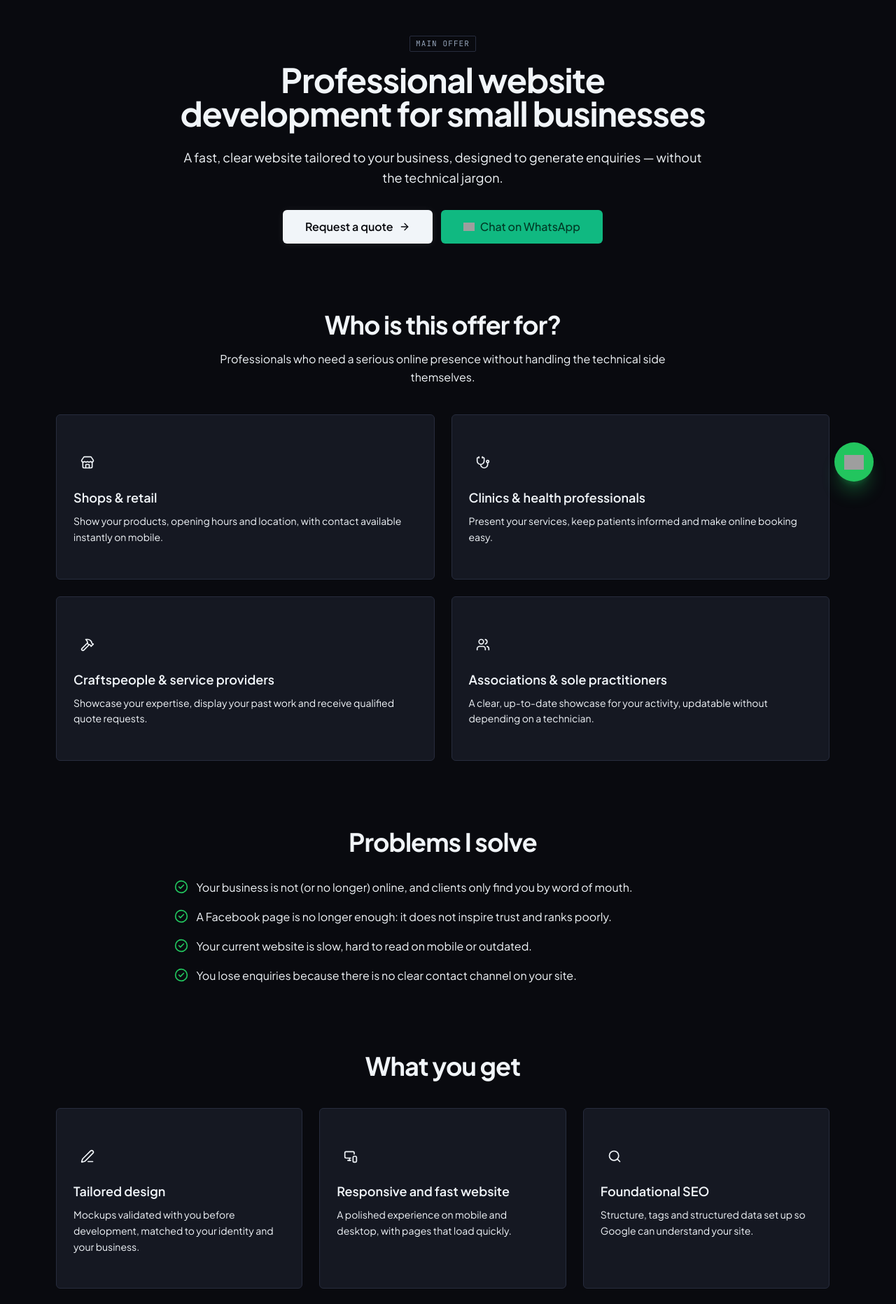
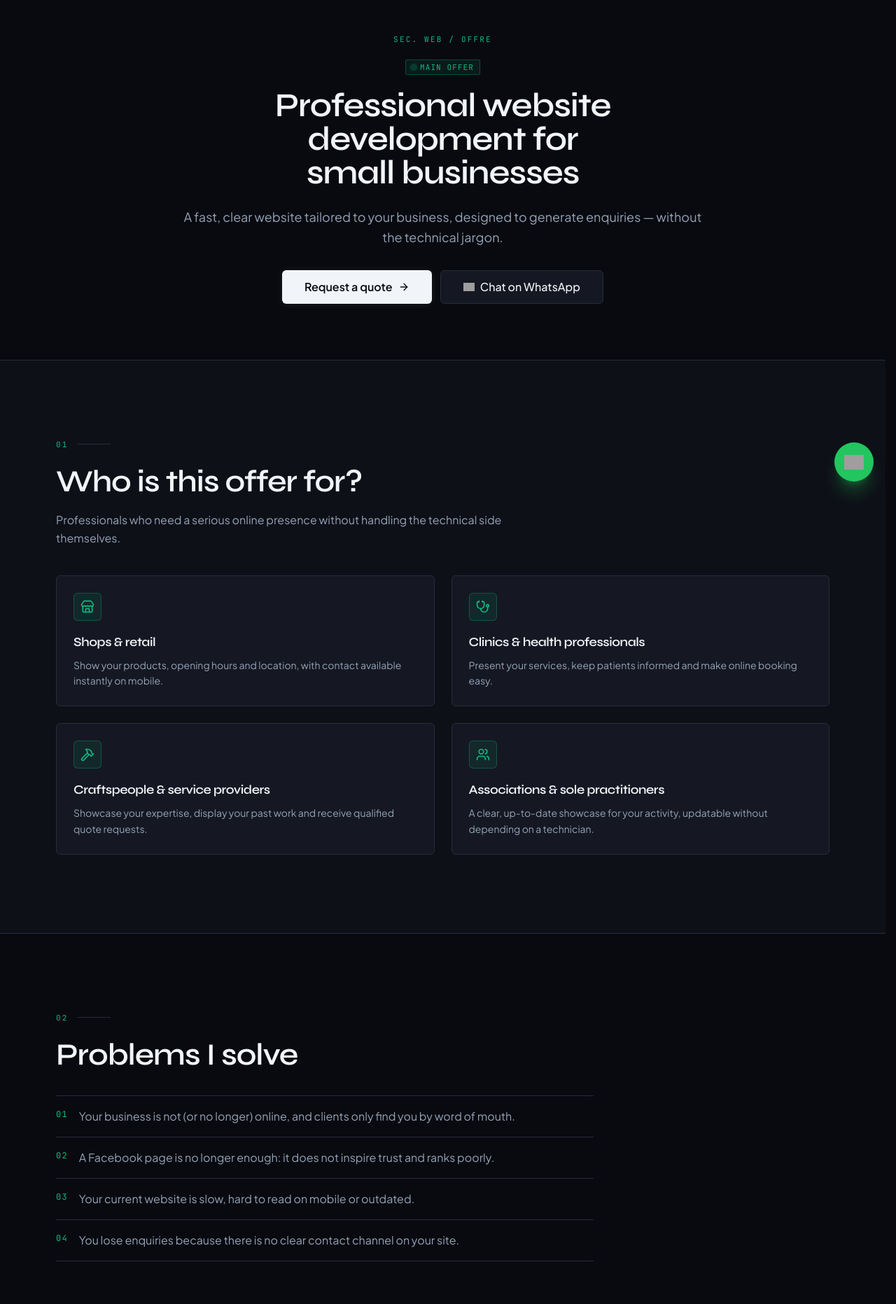
Before and after one commit to SOf1AN3/portfolio-freelance, a Next.js app: page /en/creation-site-web in a window 1280 px wide. Shown: the part 80-1943 px from the top of the page at 70% size. Built offline with nearby package versions, Linux system fonts and the light colour scheme; no server answers; grey boxes are pictures that could not be loaded.

Commit message:
feat(pages): habillage obsidian de la page seo creation-site-web

```diff
--- a/src/app/[locale]/creation-site-web/page.tsx
+++ b/src/app/[locale]/creation-site-web/page.tsx
@@ -4,7 +4,6 @@ import { getTranslations, setRequestLocale } from "next-intl/server";
 import {
   ArrowRight,
   BookOpen,
-  CircleCheck,
   Hammer,
   MonitorSmartphone,
   PenLine,
@@ -21,11 +20,16 @@ import { routing } from "@/i18n/routing";
 import { sectionHref } from "@/lib/anchors";
 import { generateLocaleMetadata } from "@/lib/seo";
 import { whatsappLink } from "@/lib/utils";
+import { Counter } from "@/components/animations/Counter";
+import { Magnetic } from "@/components/animations/Magnetic";
+import { Parallax } from "@/components/animations/Parallax";
+import { Reveal } from "@/components/animations/Reveal";
+import { Stagger, StaggerItem } from "@/components/animations/Stagger";
 import { WhatsappIcon } from "@/components/icons/WhatsappIcon";
 import { FaqSection } from "@/components/sections/FaqSection";
 import { Badge } from "@/components/ui/badge";
 import { Button } from "@/components/ui/button";
-import { Card, CardContent } from "@/components/ui/card";
+import { Card } from "@/components/ui/card";
 import { Container } from "@/components/ui/container";
 
 type Props = {
@@ -47,6 +51,9 @@ const deliverableIcons: LucideIcon[] = [
   Rocket,
   BookOpen,
 ];
+
+/** Index de liste formaté sur deux chiffres : `1` → `01`. */
+const toListIndex = (value: number): string => value.toString().padStart(2, "0");
 
 export function generateStaticParams() {
   return routing.locales.map((locale) => ({ locale }));
@@ -70,29 +77,46 @@ export async function generateMetadata({ params }: Props) {
   });
 }
 
+/**
+ * En-tête de section : reprend la mise en page de `SectionHeader` (index mono
+ * émeraude, titre `font-display`, lead `text-mist`) en y ajoutant l'`id`
+ * attendu par `aria-labelledby` sur la `<section>` — `SectionHeader`
+ * n'accepte pas d'`id`, l'utiliser casserait l'association accessible.
+ */
 function SectionHeading({
   id,
+  index,
   title,
   subtitle,
 }: {
   id: string;
+  index: string;
   title: string;
   subtitle?: string;
 }) {
   return (
-    <div className="mx-auto max-w-2xl text-center">
+    <header className="flex flex-col gap-5">
+      <div className="flex items-center gap-3">
+        <span
+          aria-hidden="true"
+          className="font-mono text-[11px] uppercase tracking-[0.2em] text-emerald"
+        >
+          {index}
+        </span>
+        <span aria-hidden="true" className="h-px w-12 bg-hairline" />
+      </div>
+      <div className="flex flex-col gap-4">
         <h2
           id={id}
-        className="text-balance text-2xl font-bold tracking-tight sm:text-3xl lg:text-4xl"
+          className="font-display text-3xl font-semibold leading-[1.15] tracking-tight text-platinum md:text-4xl lg:text-[2.75rem]"
         >
           {title}
         </h2>
         {subtitle ? (
-        <p className="mt-4 leading-relaxed text-muted-foreground">
-          {subtitle}
-        </p>
+          <p className="max-w-2xl leading-relaxed text-mist">{subtitle}</p>
         ) : null}
       </div>
+    </header>
   );
 }
 
@@ -106,14 +130,26 @@ function CtaButtons({
   waMessage: string;
 }) {
   return (
-    <div className="flex flex-col gap-3 sm:flex-row sm:justify-center">
-      <Button asChild size="lg">
+    <div className="flex flex-col items-center gap-3 sm:flex-row sm:justify-center">
+      <Magnetic className="w-full sm:w-auto">
+        <Button
+          asChild
+          variant="default"
+          size="lg"
+          className="w-full sm:w-auto"
+        >
           <Link href={sectionHref("contact")}>
             {primaryLabel}
             <ArrowRight className="size-4 rtl:rotate-180" aria-hidden="true" />
           </Link>
         </Button>
-      <Button asChild variant="whatsapp" size="lg">
+      </Magnetic>
+      <Button
+        asChild
+        variant="outline"
+        size="lg"
+        className="w-full sm:w-auto"
+      >
         <a
           href={whatsappLink(waMessage)}
           target="_blank"
@@ -157,17 +193,26 @@ export default async function CreationSiteWebPage({ params }: Props) {
   const stepItems = t.raw("steps.items") as TitledItem[];
 
   return (
-    <Container className="pt-28 pb-20 lg:pt-32 lg:pb-28">
+    <>
+      {/* Bandeau hero */}
+      <div className="pt-28 pb-16 lg:pt-32 lg:pb-20">
+        <Container>
+          <Reveal>
             <header className="mx-auto max-w-3xl text-center">
-        <Badge variant="outline">{t("badge")}</Badge>
-        <h1 className="mt-4 text-balance text-3xl font-bold tracking-tight sm:text-4xl lg:text-5xl">
+              <p className="font-mono text-[11px] uppercase tracking-[0.2em] text-emerald">
+                SEC. WEB / OFFRE
+              </p>
+              <div className="mt-5 flex justify-center">
+                <Badge variant="success">{t("badge")}</Badge>
+              </div>
+              <h1 className="mt-5 text-balance font-display text-4xl font-semibold tracking-tight text-platinum lg:text-5xl">
                 {t("title")}
               </h1>
-        <p className="mt-6 text-lg leading-relaxed text-muted-foreground">
+              <p className="mt-6 text-lg leading-relaxed text-mist">
                 {t("subtitle")}
               </p>
             </header>
-
+          </Reveal>
           <div className="mx-auto mt-8 max-w-3xl">
             <CtaButtons
               primaryLabel={t("ctaPrimary")}
@@ -175,133 +220,221 @@ export default async function CreationSiteWebPage({ params }: Props) {
               waMessage={waMessage}
             />
           </div>
+        </Container>
+      </div>
 
-      <section aria-labelledby="audience" className="mt-16 lg:mt-24">
+      {/* 01 — Audience */}
+      <section
+        aria-labelledby="audience"
+        className="border-y border-hairline bg-deep py-20 lg:py-28"
+      >
+        <Container>
+          <Reveal>
             <SectionHeading
               id="audience"
+              index="01"
               title={t("audience.title")}
               subtitle={t("audience.subtitle")}
             />
-        <div className="mt-10 grid gap-6 sm:grid-cols-2">
+          </Reveal>
+          <Stagger className="mt-10 grid gap-6 sm:grid-cols-2">
             {audienceItems.map((item, i) => {
               const Icon = audienceIcons[i] ?? Store;
               return (
-              <Card key={item.title}>
-                <CardContent className="p-6">
-                  <span className="mb-4 inline-flex size-10 items-center justify-center rounded-lg bg-primary/10 text-primary">
+                <StaggerItem key={item.title} className="h-full">
+                  <Card className="h-full p-6 transition-colors hover:border-emerald/30">
+                    <div>
+                      <span className="mb-4 inline-flex size-10 items-center justify-center rounded-md border border-emerald/30 bg-emerald/10 text-emerald">
                         <Icon className="size-5" aria-hidden="true" />
                       </span>
-                  <h3 className="text-lg font-semibold">{item.title}</h3>
-                  <p className="mt-2 text-sm leading-relaxed text-muted-foreground">
+                      <h3 className="font-display text-lg font-semibold tracking-tight text-platinum">
+                        {item.title}
+                      </h3>
+                      <p className="mt-2 text-sm leading-relaxed text-mist">
                         {item.description}
                       </p>
-                </CardContent>
+                    </div>
                   </Card>
+                </StaggerItem>
               );
             })}
-        </div>
+          </Stagger>
+        </Container>
       </section>
 
-      <section aria-labelledby="problems" className="mt-16 lg:mt-24">
-        <SectionHeading id="problems" title={t("problems.title")} />
-        <ul className="mx-auto mt-8 max-w-3xl space-y-4">
-          {problemItems.map((item) => (
-            <li key={item} className="flex items-start gap-3">
-              <CircleCheck
+      {/* 02 — Problèmes */}
+      <section
+        aria-labelledby="problems"
+        className="bg-canvas py-20 lg:py-28"
+      >
+        <Container>
+          <Reveal>
+            <SectionHeading id="problems" index="02" title={t("problems.title")} />
+          </Reveal>
+          <Reveal className="mt-8 max-w-3xl">
+            <ul className="divide-y divide-hairline border-y border-hairline">
+              {problemItems.map((item, i) => (
+                <li key={item} className="flex items-start gap-4 py-4">
+                  <span
                     aria-hidden="true"
-                className="mt-0.5 size-5 shrink-0 text-[#22c55e]"
-              />
-              <span className="leading-relaxed text-muted-foreground">
+                    className="mt-0.5 shrink-0 font-mono text-xs tracking-widest text-emerald"
+                  >
+                    {toListIndex(i + 1)}
+                  </span>
+                  <span className="min-w-0 leading-relaxed text-mist">
                     {item}
                   </span>
                 </li>
               ))}
             </ul>
+          </Reveal>
+        </Container>
       </section>
 
-      <section aria-labelledby="deliverables" className="mt-16 lg:mt-24">
-        <SectionHeading id="deliverables" title={t("deliverables.title")} />
-        <div className="mt-10 grid gap-6 sm:grid-cols-2 lg:grid-cols-3">
+      {/* 03 — Délivrables */}
+      <section
+        aria-labelledby="deliverables"
+        className="border-y border-hairline bg-deep py-20 lg:py-28"
+      >
+        <Container>
+          <Reveal>
+            <SectionHeading
+              id="deliverables"
+              index="03"
+              title={t("deliverables.title")}
+            />
+          </Reveal>
+          <Stagger className="mt-10 grid gap-6 sm:grid-cols-2 lg:grid-cols-3">
             {deliverableItems.map((item, i) => {
               const Icon = deliverableIcons[i] ?? PenLine;
               return (
-              <Card key={item.title}>
-                <CardContent className="p-6">
-                  <span className="mb-4 inline-flex size-10 items-center justify-center rounded-lg bg-primary/10 text-primary">
+                <StaggerItem key={item.title} className="h-full">
+                  <Card className="h-full p-6 transition-colors hover:border-emerald/30">
+                    <div>
+                      <span className="mb-4 inline-flex size-10 items-center justify-center rounded-md border border-emerald/30 bg-emerald/10 text-emerald">
                         <Icon className="size-5" aria-hidden="true" />
                       </span>
-                  <h3 className="text-lg font-semibold">{item.title}</h3>
-                  <p className="mt-2 text-sm leading-relaxed text-muted-foreground">
+                      <h3 className="font-display text-lg font-semibold tracking-tight text-platinum">
+                        {item.title}
+                      </h3>
+                      <p className="mt-2 text-sm leading-relaxed text-mist">
                         {item.description}
                       </p>
-                </CardContent>
+                    </div>
                   </Card>
+                </StaggerItem>
               );
             })}
-        </div>
+          </Stagger>
+        </Container>
       </section>
 
-      <section aria-labelledby="options" className="mt-16 lg:mt-24">
+      {/* 04 — Options */}
+      <section aria-labelledby="options" className="bg-canvas py-20 lg:py-28">
+        <Container>
+          <Reveal>
             <SectionHeading
               id="options"
+              index="04"
               title={t("options.title")}
               subtitle={t("options.subtitle")}
             />
-        <ul className="mx-auto mt-8 max-w-3xl space-y-5">
-          {optionItems.map((item) => (
-            <li key={item.title}>
-              <p className="font-semibold">{item.title}</p>
-              <p className="mt-1 text-sm leading-relaxed text-muted-foreground">
+          </Reveal>
+          <Reveal className="mt-8 max-w-3xl">
+            <ul className="divide-y divide-hairline border-y border-hairline">
+              {optionItems.map((item, i) => (
+                <li key={item.title} className="flex items-start gap-4 py-5">
+                  <span
+                    aria-hidden="true"
+                    className="mt-0.5 shrink-0 font-mono text-xs tracking-widest text-emerald"
+                  >
+                    {toListIndex(i + 1)}
+                  </span>
+                  <div className="min-w-0">
+                    <p className="font-display font-semibold tracking-tight text-platinum">
+                      {item.title}
+                    </p>
+                    <p className="mt-1 text-sm leading-relaxed text-mist">
                       {item.description}
                     </p>
+                  </div>
                 </li>
               ))}
             </ul>
-        <Card className="mx-auto mt-8 max-w-3xl bg-muted/50">
-          <CardContent className="p-6 sm:p-8">
-            <h3 className="text-lg font-semibold">
+          </Reveal>
+          <Reveal className="mt-8 max-w-3xl">
+            <div className="rounded-md border border-emerald/30 bg-card p-6 sm:p-8">
+              <h3 className="font-display text-lg font-semibold tracking-tight text-platinum">
                 {t("options.pricing.title")}
               </h3>
-            <p className="mt-2 text-sm leading-relaxed text-muted-foreground">
+              <p className="mt-2 text-sm leading-relaxed text-mist">
                 {t("options.pricing.note")}
               </p>
-          </CardContent>
-        </Card>
+            </div>
+          </Reveal>
+        </Container>
       </section>
 
-      <section aria-labelledby="steps" className="mt-16 lg:mt-24">
-        <SectionHeading id="steps" title={t("steps.title")} />
-        <ol className="mx-auto mt-10 max-w-3xl space-y-6">
+      {/* 05 — Étapes */}
+      <section
+        aria-labelledby="steps"
+        className="border-y border-hairline bg-deep py-20 lg:py-28"
+      >
+        <Container>
+          <Reveal>
+            <SectionHeading id="steps" index="05" title={t("steps.title")} />
+          </Reveal>
+          <Reveal className="mt-10 max-w-3xl">
+            <ol className="divide-y divide-hairline border-y border-hairline">
               {stepItems.map((step, i) => (
-            <li key={step.title} className="flex items-start gap-4">
+                <li key={step.title} className="flex items-start gap-4 py-5">
                   <span
                     aria-hidden="true"
-                className="flex size-8 shrink-0 items-center justify-center rounded-full bg-primary/10 text-sm font-semibold text-primary"
+                    className="mt-0.5 shrink-0 font-mono text-xs tracking-widest text-emerald"
                   >
-                {i + 1}
+                    <Counter to={i + 1} prefix={i + 1 < 10 ? "0" : ""} />
                   </span>
                   <div className="min-w-0">
-                <h3 className="font-semibold">{step.title}</h3>
-                <p className="mt-1 text-sm leading-relaxed text-muted-foreground">
+                    <h3 className="font-display text-lg font-semibold tracking-tight text-platinum">
+                      {step.title}
+                    </h3>
+                    <p className="mt-1 text-sm leading-relaxed text-mist">
                       {step.description}
                     </p>
                   </div>
                 </li>
               ))}
             </ol>
+          </Reveal>
+        </Container>
       </section>
 
       <FaqSection />
 
-      <section aria-labelledby="final-cta" className="mt-4 lg:mt-8">
-        <div className="mx-auto max-w-3xl rounded-2xl border border-border bg-card p-8 text-center sm:p-12">
+      {/* Bandeau CTA final */}
+      <section
+        aria-labelledby="final-cta"
+        className="border-t border-hairline bg-deep py-20 lg:py-28"
+      >
+        <Container>
+          <Reveal className="mx-auto max-w-3xl">
+            <div className="relative overflow-hidden rounded-md border border-emerald/30 bg-card p-8 text-center sm:p-12">
+              <div
+                aria-hidden="true"
+                className="pointer-events-none absolute inset-0 flex items-center justify-center overflow-hidden"
+              >
+                <Parallax amount={40} className="w-full">
+                  <div className="mx-auto size-72 rounded-full bg-emerald/10 blur-3xl" />
+                </Parallax>
+              </div>
+              <div className="relative">
                 <h2
                   id="final-cta"
-            className="text-balance text-2xl font-bold tracking-tight sm:text-3xl lg:text-4xl"
+                  className="text-balance font-display text-3xl font-semibold leading-[1.15] tracking-tight text-platinum md:text-4xl lg:text-[2.75rem]"
                 >
                   {t("cta.title")}
                 </h2>
-          <p className="mt-4 leading-relaxed text-muted-foreground">
+                <p className="mt-4 leading-relaxed text-mist">
                   {t("cta.description")}
                 </p>
                 <div className="mt-8">
@@ -312,7 +445,10 @@ export default async function CreationSiteWebPage({ params }: Props) {
                   />
                 </div>
               </div>
+            </div>
+          </Reveal>
+        </Container>
       </section>
-    </Container>
+    </>
   );
 }
--- a/src/app/[locale]/page.tsx
+++ b/src/app/[locale]/page.tsx
@@ -18,7 +18,9 @@ export default async function HomePage({
   setRequestLocale(locale);
 
   return (
-    <>
+    // Le layout rend déjà l'unique landmark `<main>` : on pose ici l'ancre de
+    // saut `#contenu` (focusable pour déplacer le focus clavier au bon endroit).
+    <div id="contenu" tabIndex={-1}>
       <HeroSection />
       <ServicesSection />
       <ProjectsSection />
@@ -27,6 +29,6 @@ export default async function HomePage({
       <FaqSection />
       <AboutSection />
       <ContactSection />
-    </>
+    </div>
   );
 }
```
Lines whose indentation alone changed are shown as unchanged.
